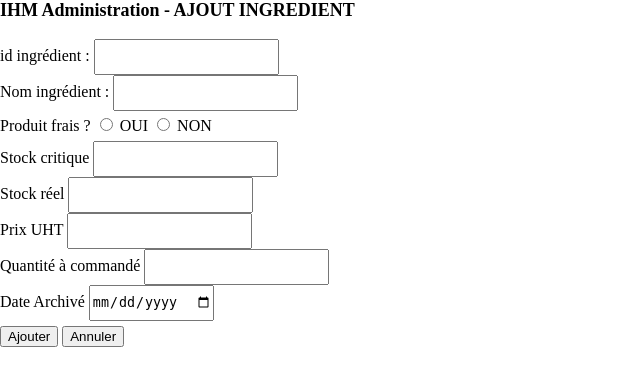
After one commit to Atrimilan/Pizzip, a PHP site: page /formulaire_ing.html in a window 1280 px wide. The commit adds this page. Shown: the top 386 px of the page, without its empty margins (0-640 px from the left). Run offline with PHP 8.4, Linux system fonts and the light colour scheme.

Commit message:
16-05-2021  22:59

```diff
--- a/model/style.css
+++ b/model/style.css
@@ -25,7 +25,7 @@ footer, header, hgroup, menu, nav, section {
     display: block;
 }
 /*--- FIN RESET ---*/
-li {
+li, form,p, input {
     line-height: 30px;
 }
 h1{
--- /dev/null
+++ b/pages/formulaire_ing.html
@@ -0,0 +1,32 @@
+<!DOCTYPE html>
+<!--
+To change this license header, choose License Headers in Project Properties.
+To change this template file, choose Tools | Templates
+and open the template in the editor.
+-->
+<html>
+    <head>
+        <link rel="stylesheet" href="../model/style.css">
+        <meta charset="UTF-8">
+        <title>Piz.zip - Administration</title>
+        <h1>IHM Administration - AJOUT INGREDIENT</h1><br>
+    </head>
+    <body>
+        <form action="MUTH_Kevin_ex705Serveur.php" method="post">
+            <p>id ingrédient : <input type="number" min="1" name="IdIngred"></p>
+            <p>Nom ingrédient : <input type="text" name="NomIngred"></p>
+            Produit frais ?
+            <input type="radio" id="oui" name="frais">
+            <label for="oui">OUI</label>
+            <input type="radio" id="non" name="frais">
+            <label for="non">NON</label>
+            <p>Stock critique <input type="number" min=0 name="StockMin"></p>
+            <p>Stock réel <input type="number" min=0 name="StockReel"></p>
+            <p>Prix UHT <input type="number" min=0 step="any" name="PrixUHT_Moyen"></p>
+            <p>Quantité à commandé <input type="number" min=0 name="Q_A_Com"></p>
+            <p>Date Archivé <input type="date" name="DateArchiv"></p>
+            <input type="submit" value="Ajouter" name="ajout">
+            <input type="submit" value="Annuler" name="annulation">
+         </form>
+    </body>
+</html>
```
Also changed, not shown: pages/administration.php (+7 -4 lines), pages/ajouter_ing.php (added, +7 -0 lines).
